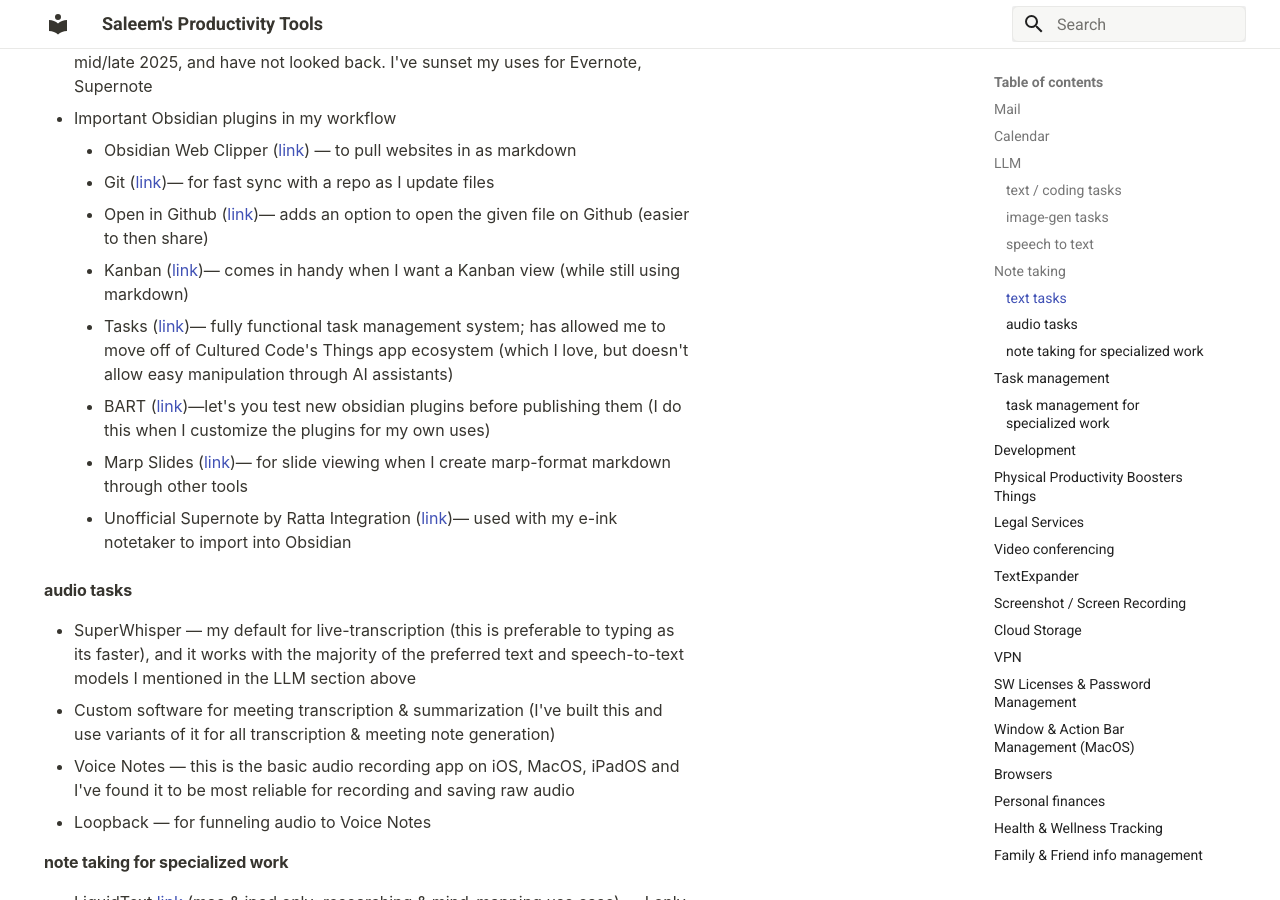
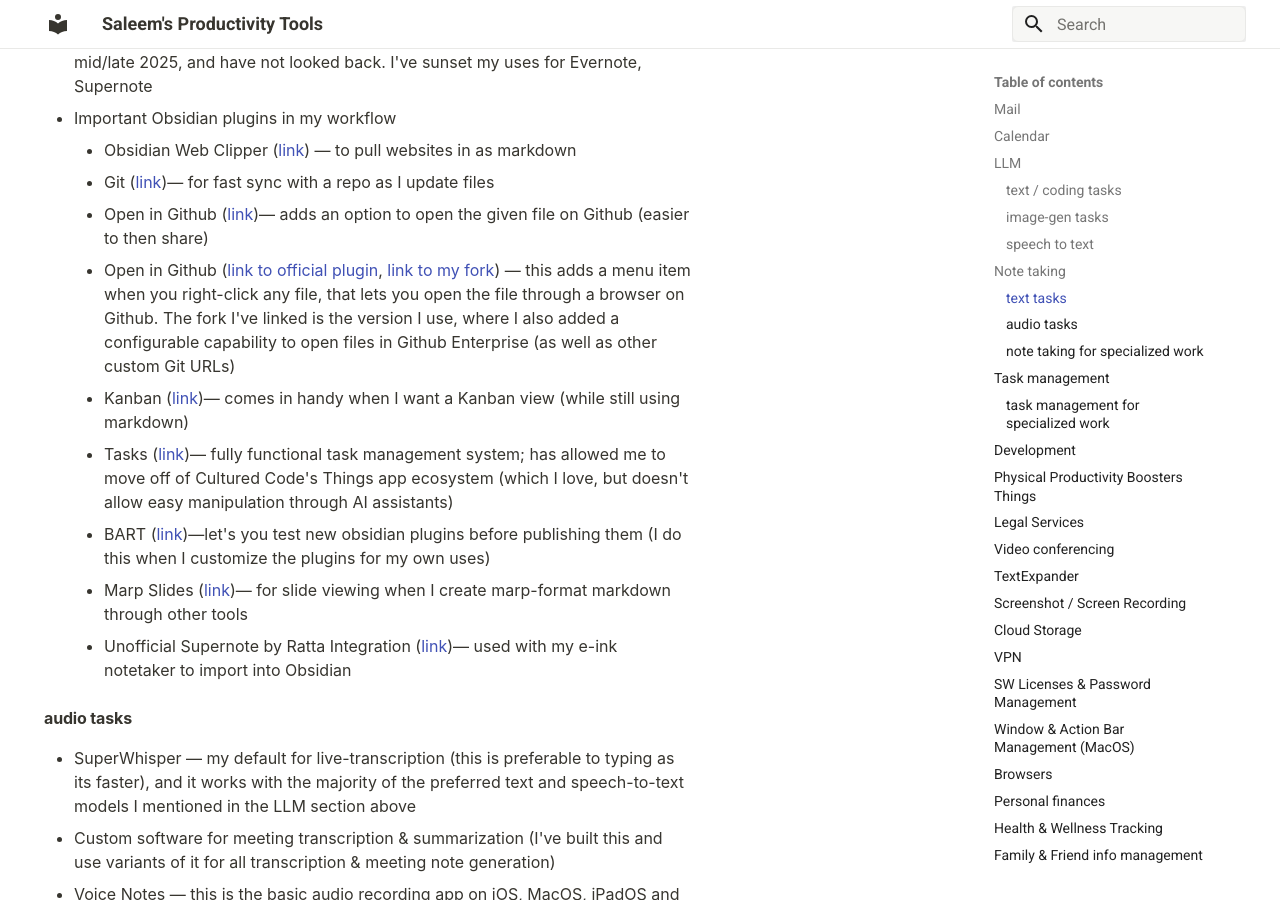
Before and after one commit to saleemh/productivity-tools, an MkDocs documentation site: the page built from docs/index.md, in a window 1280 px wide and 900 px high, scrolled down 1615 px. Built offline with MkDocs 1.6.1 and Material for MkDocs 9.7.7, drawn with Linux system fonts in a browser that asks for light colours; comment, search, counter and statistics services are not loaded.

Commit message:
vault backup: 2026-05-10 23:22:54

```diff
--- a/docs/index.md
+++ b/docs/index.md
@@ -49,6 +49,7 @@ My models of choice evolve every few days, so I'm putting a point-in-time view h
 	- Obsidian Web Clipper ([link](https://obsidian.md/clipper)) — to pull websites in as markdown
 	- Git ([link](obsidian://show-plugin?id=obsidian-git))— for fast sync with a repo as I update files
 	- Open in Github ([link](obsidian://show-plugin?id=open-in-github))— adds an option to open the given file on Github (easier to then share)
+	- Open in Github ([link to official plugin](obsidian://show-plugin?id=open-in-github), [link to my fork](https://github.com/saleemh/obsidian-open-in-github-plugin)) — this adds a menu item when you right-click any file, that lets you open the file through a browser on Github. The fork I've linked is the version I use, where I also added a configurable capability to open files in Github Enterprise (as well as other custom Git URLs)
 	- Kanban ([link](obsidian://show-plugin?id=obsidian-kanban))— comes in handy when I want a Kanban view (while still using markdown)
 	- Tasks ([link](obsidian://show-plugin?id=obsidian-tasks-plugin))— fully functional task management system; has allowed me to move off of Cultured Code's Things app ecosystem (which I love, but doesn't allow easy manipulation through AI assistants)
 	- BART ([link](obsidian://show-plugin?id=obsidian42-brat))—let's you test new obsidian plugins before publishing them (I do this when I customize the plugins for my own uses)
```
